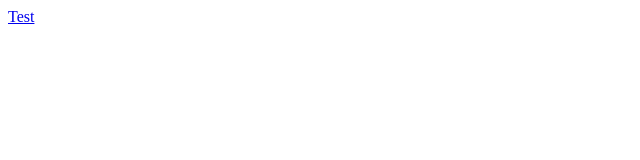
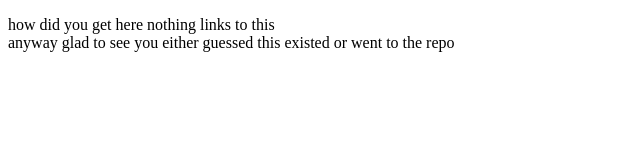
Before and after one commit to jbxghexkojdv/games, a plain HTML site: page index.html in a window 1280 px wide. Shown: the whole page, without its empty margins (0-640 px from the left). Drawn offline with Linux system fonts and the light colour scheme.

```diff
--- a/index.html
+++ b/index.html
@@ -5,6 +5,6 @@
     <link rel="icon" href="../img/small_logo.png" type="image/png" />
   </head>
   <body>
-    <a href="./test/">Test</a>
+    <p>how did you get here nothing links to this<br />anyway glad to see you either guessed this existed or went to the repo</p>
   </body>
 </html>
```
